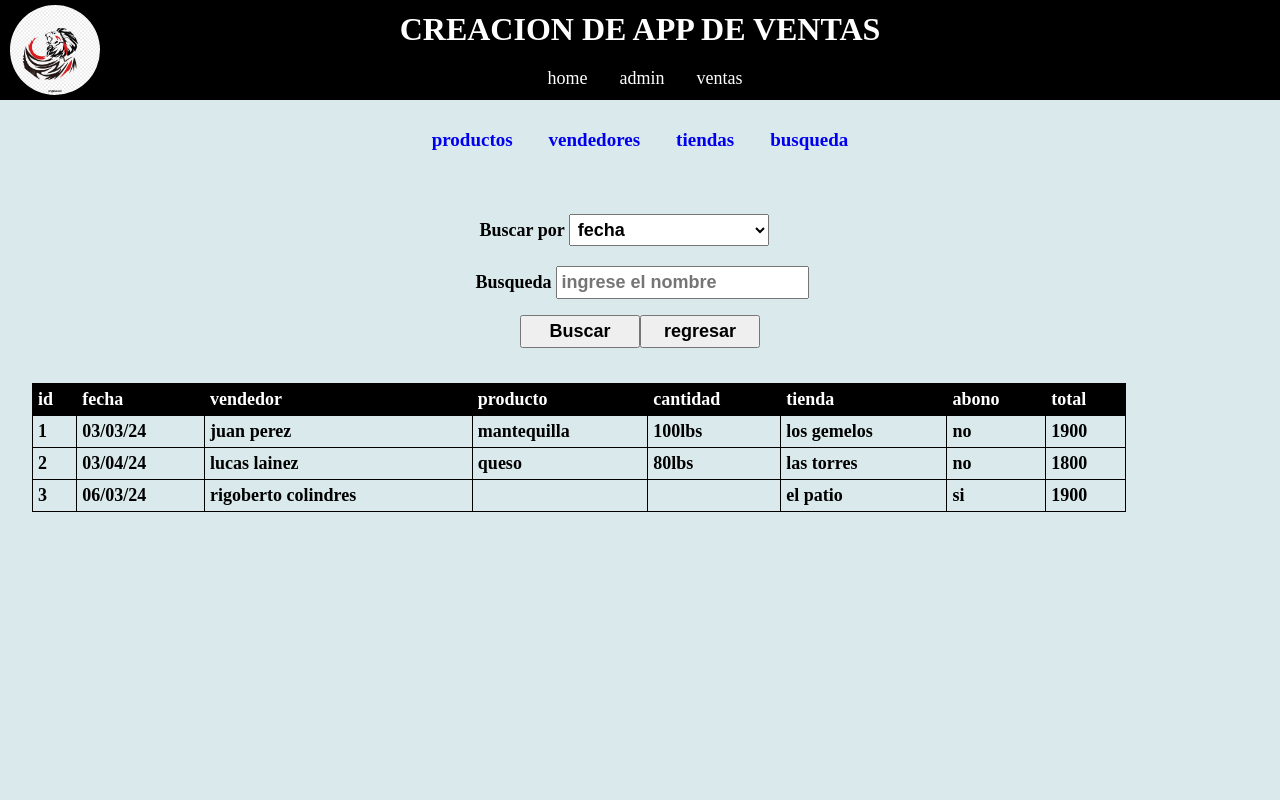
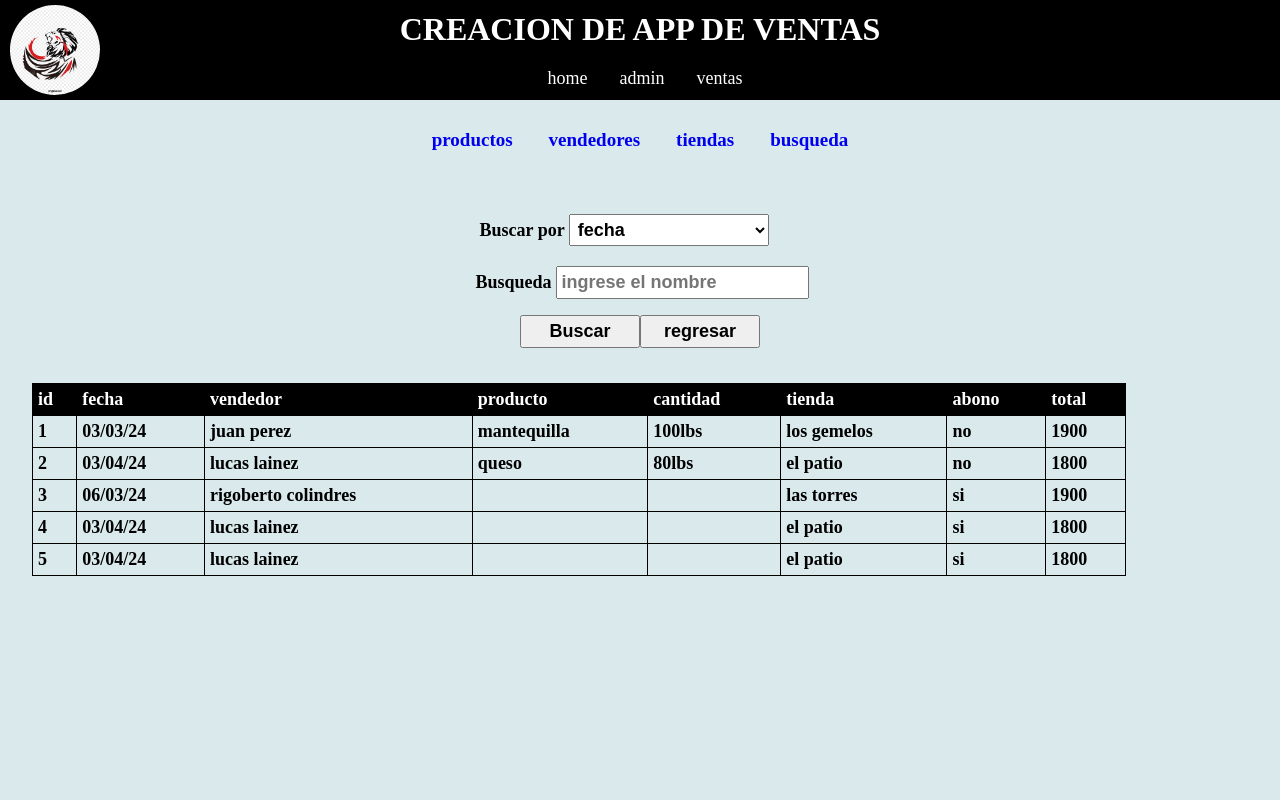
Before and after one commit to edG5LATAN/pruebaVentas, a React (Vite) app: page /admin/busqueda in a window 1280 px wide. Shown: the top 800 px of the page. Built offline with nearby package versions, Linux system fonts and the light colour scheme.

Commit message:
finalizacion de proyectov1.0.0

```diff
--- a/src/components/busqueda/Busqueda.jsx
+++ b/src/components/busqueda/Busqueda.jsx
@@ -19,7 +19,7 @@ function Busqueda() {
     vendedor:"lucas lainez",
     productos:"queso",
     cantidad:"80lbs",
-    tienda:"las torres",
+    tienda:"el patio",
     abono:"no",
     total:1800
   },
@@ -29,9 +29,29 @@ function Busqueda() {
     vendedor:"rigoberto colindres",
     productos:"",
     cantidad:"",
+    tienda:"las torres",
+    abono:"si",
+    total:1900
+  },
+  {
+    id:4,
+    fecha:"03/04/24",
+    vendedor:"lucas lainez",
+    productos:"",
+    cantidad:"",
     tienda:"el patio",
     abono:"si",
-    total:1900
+    total:1800
+  },
+  {
+    id:5,
+    fecha:"03/04/24",
+    vendedor:"lucas lainez",
+    productos:"",
+    cantidad:"",
+    tienda:"el patio",
+    abono:"si",
+    total:1800
   }])
   const [select,setselect]=useState("")
   const[variable,setvariable]=useState("")
--- a/src/components/home/Home.jsx
+++ b/src/components/home/Home.jsx
@@ -4,7 +4,7 @@ import "./Home.css";
 function Home() {
   return (
     <div className="home">
-      <h1>Informacion de Compania</h1>
+      <h1>INVERSIONES SALGADO</h1>
       <img src="./img/logo.jpg" alt="inicio" />
       <div className="home-info">
         <p>
--- a/src/components/ventas/Ventas.jsx
+++ b/src/components/ventas/Ventas.jsx
@@ -46,7 +46,7 @@ function Ventas() {
 
   const agregar = (e) => {
     e.preventDefault();
-    if ( fecha!="" && vendedor!="" && producto!=""&&cantidad!=""&&tienda!=""&&precio!="") {
+    if ( fecha!="" && vendedor!="" &&tienda!=""&&precio!="") {
       let newd = {
         id:id,
         fecha:fecha,
@@ -54,6 +54,7 @@ function Ventas() {
         producto:producto,
         cantidad:cantidad,
         tienda:tienda,
+        abono:abono,
         precio:precio
       };
       setdata([...data, newd]);
@@ -81,7 +82,7 @@ function Ventas() {
     e.preventDefault();
     lipiarInput(e);
   };
-  const lipiarInput = (e) => {
+  const lipiarInput = () => {
     setid("")
     setfecha("")
     setvendedor("")
@@ -93,9 +94,7 @@ function Ventas() {
     seterror("")
   };
 
-  const checkedCambio=(e)=>{
-    console.log(e.target.checked)
-  }
+
 
 
   return (
@@ -106,7 +105,7 @@ function Ventas() {
           <input onClick={(e)=>setabono(e.target.checked)} onChange={(e)=>setid(e.target.value)} type="text" value={id}/>
 
           <label>Abono</label>
-          <input onChange={checkedCambio} checked={abono}  className="abono-input" type="checkbox" />
+          <input onChange={(e)=>setabono(e.target.checked)} checked={abono}  className="abono-input" type="checkbox" />
 
           <label>fecha</label>
           <input onChange={(e)=>setfecha(e.target.value)} type="date" value={fecha} />
```
